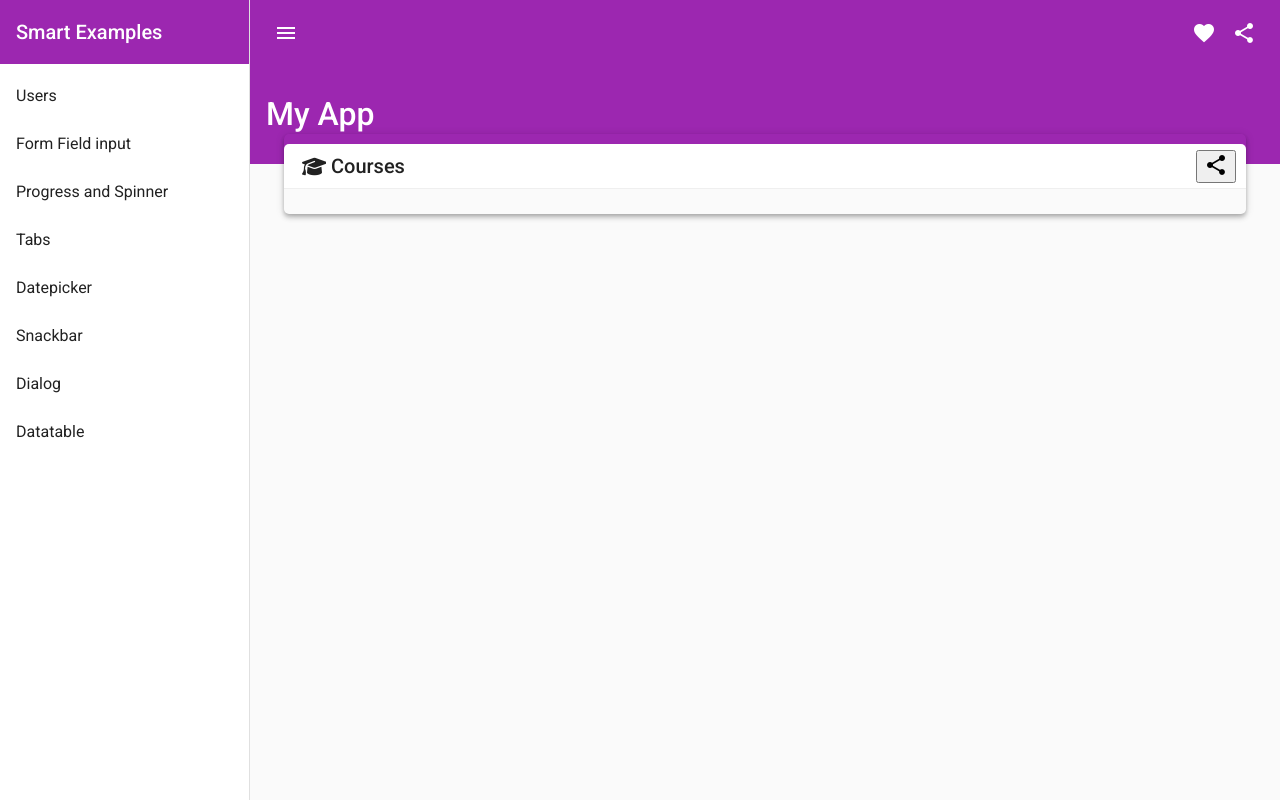
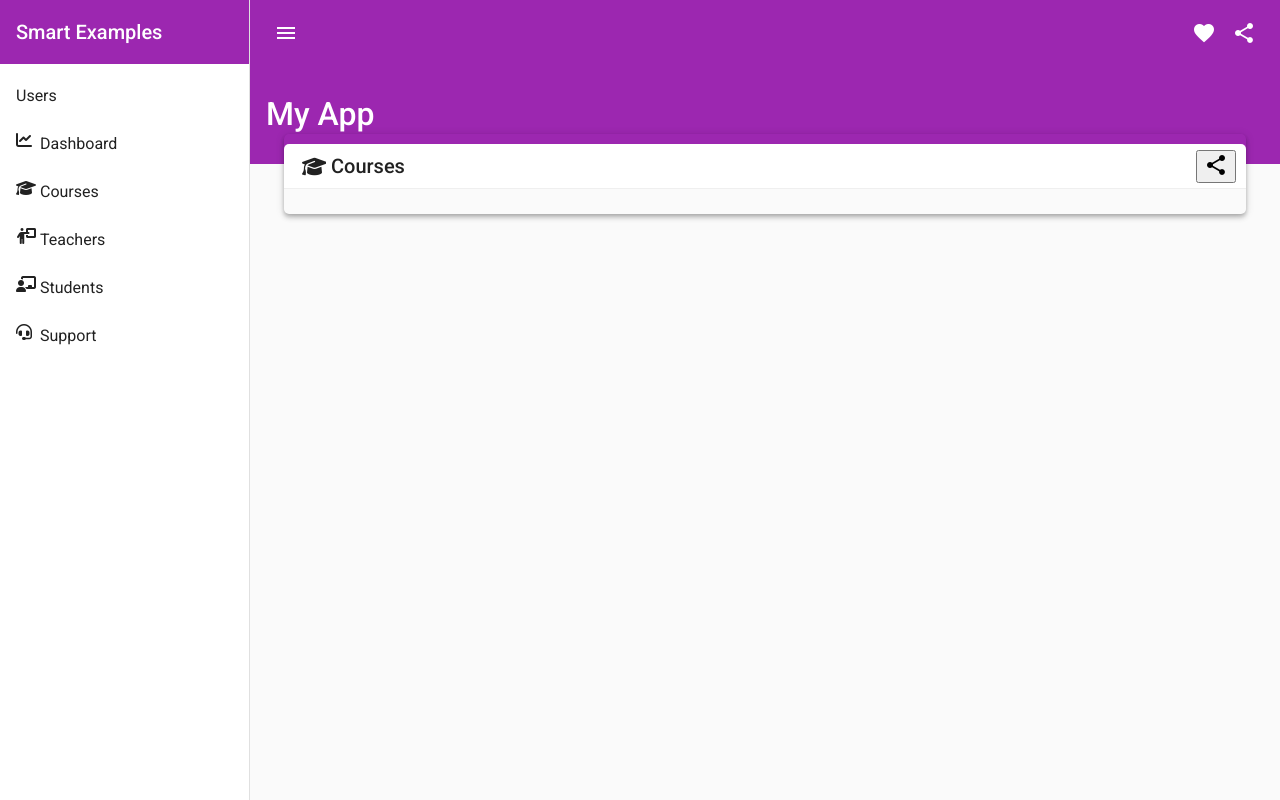
Before and after one commit to diegosmteixeira/Angular_Material, an Angular app in the folder ProjectSchool/: page /courses in a window 1280 px wide. Built offline with nearby package versions, Linux system fonts and the light colour scheme.

Commit message:
add dynamic sidebar menu

```diff
--- a/ProjectSchool/src/app/app.component.html
+++ b/ProjectSchool/src/app/app.component.html
@@ -11,13 +11,10 @@
 </mat-toolbar>
 <mat-nav-list>
   <a mat-list-item routerLink="/users">Users</a>
-  <a mat-list-item routerLink="/formFieldInput">Form Field input</a>
-  <a mat-list-item routerLink="/progressBar">Progress and Spinner</a>
-  <a mat-list-item routerLink="/tabs">Tabs</a>
-  <a mat-list-item routerLink="/datepicker">Datepicker</a>
-  <a mat-list-item routerLink="/snackbar">Snackbar</a>
-  <a mat-list-item routerLink="/dialog">Dialog</a>
-  <a mat-list-item routerLink="/datatable">Datatable</a>
+  <a *ngFor="let item of items_menu" mat-list-item [routerLink]="item.link" routerLinkActive="active">
+    <mat-icon fontSet="fa" [fontIcon]="item.icon"></mat-icon>
+    <span>{{item.label}}</span>
+  </a>
 </mat-nav-list>
 
 </mat-sidenav>
--- a/ProjectSchool/src/app/app.component.ts
+++ b/ProjectSchool/src/app/app.component.ts
@@ -1,6 +1,8 @@
+import { MenuItem } from './shared/models/menuItem';
 import { Component } from '@angular/core';
 import { BreakpointObserver } from '@angular/cdk/layout';
 import { fromEvent, map } from 'rxjs';
+import { menuItems } from './shared/models/menu';
 
 export const SCROLL_CONTAINER = 'mat-sidenav-content';
 export const TEXT_LIMIT = 64;
@@ -12,9 +14,10 @@
 })
 
 export class AppComponent {
-  public smallScreen = false;
-  public popText = false;
-  public applyShadow = false;
+  public smallScreen: boolean = false;
+  public popText: boolean = false;
+  public applyShadow: boolean = false;
+  public items_menu: MenuItem[] = menuItems;
 
   constructor(private breakpointObserver: BreakpointObserver) {}
 
@@ -34,18 +37,7 @@
     this.popText = scrollTop >= TEXT_LIMIT;
     this.applyShadow = scrollTop >= SHADOW_LIMIT;
   }
-  // ngAfterContentInit(): void {
-  //   this.breakpointObserver.observe(['(max-width: 800px)'])
-  //   .subscribe({
-  //     next: (res) => {
-  //       if (res.matches) {
-  //         this.smallScreen = true;
-  //       } else {
-  //         this.smallScreen = false;
-  //       }
-  //     }
-  //   })
-  // }
+
 
   ngAfterContentInit(): void {
     this.breakpointObserver.observe(['(max-width: 800px)'])
--- a/ProjectSchool/src/app/pages/courses/courses.component.html
+++ b/ProjectSchool/src/app/pages/courses/courses.component.html
@@ -1,5 +1,5 @@
 <div class="content mat-elevation-z4">
-  <app-toolbar-title title="Courses" icon="fa-solid fa-graduation-cap">
+  <app-toolbar-title title="Courses" icon="fa-graduation-cap">
     <button mat-button-icon>
       <mat-icon>share</mat-icon>
     </button>
--- a/ProjectSchool/src/app/pages/students/students.component.html
+++ b/ProjectSchool/src/app/pages/students/students.component.html
@@ -1,5 +1,5 @@
 <div class="content mat-elevation-z4">
-  <app-toolbar-title title="Students" icon="fa-graduation-cap">
+  <app-toolbar-title title="Students" icon="fa-chalkboard-user">
     <button mat-button-icon>
       <mat-icon>share</mat-icon>
     </button>
--- a/ProjectSchool/src/app/pages/support/support.component.html
+++ b/ProjectSchool/src/app/pages/support/support.component.html
@@ -1,5 +1,5 @@
 <div class="content mat-elevation-z4">
-  <app-toolbar-title title="Support" icon="fa-graduation-cap">
+  <app-toolbar-title title="Support" icon="fa-headset">
     <button mat-button-icon>
       <mat-icon>share</mat-icon>
     </button>
--- a/ProjectSchool/src/app/pages/teachers/teachers.component.html
+++ b/ProjectSchool/src/app/pages/teachers/teachers.component.html
@@ -1,5 +1,5 @@
 <div class="content mat-elevation-z4">
-  <app-toolbar-title title="Teachers" icon="fa-graduation-cap">
+  <app-toolbar-title title="Teachers" icon="fa-person-chalkboard">
     <button mat-button-icon>
       <mat-icon>share</mat-icon>
     </button>
--- a/ProjectSchool/src/app/shared/components/toolbar-title/toolbar-title.component.html
+++ b/ProjectSchool/src/app/shared/components/toolbar-title/toolbar-title.component.html
@@ -1,5 +1,5 @@
 <mat-toolbar>
-    <mat-icon class="icon-space" ngClass="{{iconFa}}">{{iconMat}}</mat-icon>
+    <mat-icon class="icon-space" fontSet="{{fontSet}}" ngClass="{{iconFa}}">{{iconMat}}</mat-icon>
     <span>{{title}}</span>
     <span fxFlex></span>
     <ng-content></ng-content>
--- a/ProjectSchool/src/app/shared/components/toolbar-title/toolbar-title.component.ts
+++ b/ProjectSchool/src/app/shared/components/toolbar-title/toolbar-title.component.ts
@@ -6,17 +6,25 @@
   styleUrls: ['./toolbar-title.component.scss']
 })
 export class ToolbarTitleComponent implements OnInit {
+  fontSet: string = '';
+  iconFa: string = '';
+  iconMat: string = '';
+
   @Input() title: string = "";
-
   // @Input() icon: string = "";
-  iconFa = '';
-  iconMat = '';
 
   @Input() set icon(value: string) {
-    value.includes('fa-') ?
-    this.iconFa = `icon-space-fa ${value}` :
-    this.iconMat = value;
+    if (value.includes('fa-'))
+    {
+      this.iconFa = `icon-space-fa ${value}`;
+      this.fontSet = 'fa';
+    }
+    else {
+      this.iconMat = value;
+    }
   }
+
+
 
   constructor() { }
 
```
